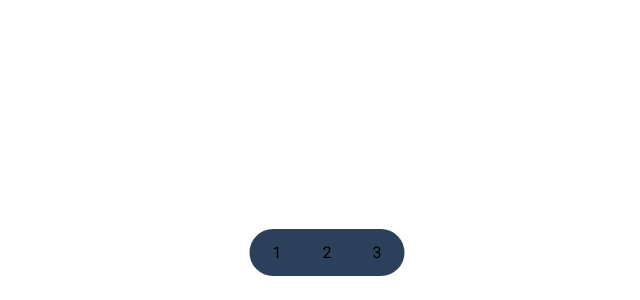
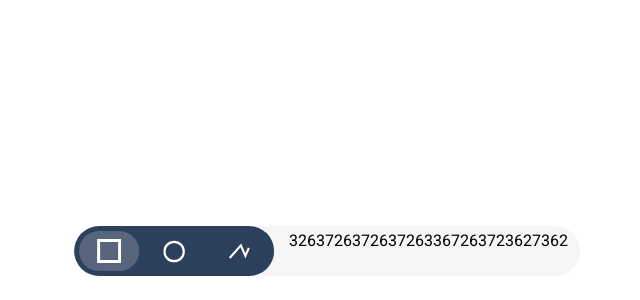
Before and after one commit to pavelSh-web/Graphic-editor, a React app: page / in a window 1280 px wide. Shown: the part 504-804 px from the top of the page, without its empty margins (313-953 px from the left). Built offline with nearby package versions, Linux system fonts and the light colour scheme.

Commit message:
Панели

```diff
--- a/public/panel.css
+++ b/public/panel.css
@@ -4,6 +4,8 @@
     left: 50%;
     transform: translateX(-50%);
     user-select: none;
+    display: flex;
+    align-items: center;
 }
 
 .panel-shapes {
@@ -15,10 +17,48 @@
 }
 
 .panel-shapes-type {
-    padding: 9px 18px;
+    width: 60px;
+    height: 40px;
+    display: flex;
+    align-items: center;
+    justify-content: center;
+    cursor: pointer;
+    border-radius: 25px;
+    transition: background 0.2s ease;
+}
+
+.panel-shapes-type svg {
+    display: block;
+    max-width: 24px;
+    transform: scale(0.9);
+    transition: transform 0.2s ease;
 }
 
 .panel-shapes-type.active {
     background: rgba(255, 255, 255, 0.2);
-    border-radius: 25px;
+    pointer-events: none;
 }
+
+.panel-shapes-type:hover {
+    background: rgba(255, 255, 255, 0.08);
+}
+
+.panel-shapes-type.active svg,
+.panel-shapes-type:hover svg {
+    transform: scale(1);
+}
+
+.panel-editor {
+    background: #F6F6F6;
+    padding: 5px 12px 5px 40px;
+    display: flex;
+    gap: 5px;
+    border-top-right-radius: 25px;
+    border-bottom-right-radius: 25px;
+    margin-left: -25px;
+    z-index: -1;
+}
+
+.panel-editor-inner {
+    height: 40px;
+}
--- a/public/style.css
+++ b/public/style.css
@@ -234,4 +234,5 @@
     pointer-events: none;
     opacity: 0;
     transition: opacity 0.1s ease;
+    user-select: none;
 }
--- a/src/editor/FigureEditor.ts
+++ b/src/editor/FigureEditor.ts
@@ -1,7 +1,7 @@
 import BaseShape from '../shapes/BaseShape';
 import ShapeControls from './ShapeControls';
 import shapeModules from '../shapes';
-import { autorun, isObservable, makeObservable, observable } from 'mobx';
+import { autorun, makeObservable, observable } from 'mobx';
 
 export default class FigureEditor {
     // @ts-ignore
@@ -14,12 +14,17 @@ export default class FigureEditor {
         height: window.innerHeight
     };
 
+    public shapeModules: any;
+    public activeType: string = 'rectangle';
+
     public shapes: BaseShape[] = [];
+    public contols: ShapeControls;
 
     constructor() {
+        this.shapeModules = shapeModules;
         this.initMobx();
 
-        ShapeControls.create(this.shapes, this);
+        this.contols = new ShapeControls(this.shapes, this);
 
         this.initCanvas();
         this.loadFromLS();
@@ -31,7 +36,8 @@ export default class FigureEditor {
 
     initMobx() {
         makeObservable(this, {
-            shapes: observable
+            shapes: observable,
+            activeType: observable
         });
 
         autorun(() => {
@@ -63,9 +69,13 @@ export default class FigureEditor {
         }
     }
 
+    setActiveType(type:string) {
+        this.activeType = type;
+    }
+
     createShape(shapeData: any, skipRender = false) {
         // @ts-ignore
-        const shapeModule = shapeModules[shapeData.type];
+        const shapeModule = this.shapeModules[shapeData.type];
 
         if (shapeModule) {
             const shapeInstance = observable(new (shapeModule)({
@@ -79,6 +89,8 @@ export default class FigureEditor {
             if (!skipRender) {
                 this.renderCtx();
             }
+
+            this.contols.createControl(shapeInstance);
 
             return shapeInstance;
         }
@@ -114,10 +126,10 @@ export default class FigureEditor {
             const { pageX, pageY } = e as unknown as PointerEvent;
             const initialPointer = { pageX, pageY };
 
-            ShapeControls.stop();
+            this.contols.stop();
 
             const shape = this.createShape({
-                type: this.shapes.length % 2 ? 'ellipse' : 'rectangle',
+                type: this.activeType,
                 ctx: this.ctx,
                 bound: {
                     fromX: pageX,
@@ -140,7 +152,7 @@ export default class FigureEditor {
                 this.renderCtx();
             });
 
-            $('body').one('pointerup.shape', (e) => {
+            this.contols.$controlContainer.one('pointerup.figure-editor', (e) => {
                 const { pageX, pageY } = e as unknown as PointerEvent;
                 const distance = Math.sqrt((pageX - initialPointer.pageX) ** 2 + (pageY - initialPointer.pageY) ** 2);
 
@@ -167,11 +179,11 @@ export default class FigureEditor {
 
                 this.renderCtx();
 
-                ShapeControls.start();
+                this.contols.start();
             });
         });
 
-        // $(window).on('unload', this.saveToLS);
+        $(window).on('unload', this.saveToLS);
 
         this.renderCtx();
     }
--- a/src/editor/ShapeControls.ts
+++ b/src/editor/ShapeControls.ts
@@ -1,5 +1,5 @@
 import BaseShape, { ShapeBound } from '../shapes/BaseShape';
-import { autorun, computed, isObservable, makeObservable, reaction } from 'mobx';
+import { autorun, computed, makeObservable, reaction } from 'mobx';
 
 const controlContainerClass = 'shape-controls';
 const controlClass = 'shape-control';
@@ -10,46 +10,35 @@ let shiftPressed = false;
 let _keyUpTimeout: any = null;
 
 export default class ShapeControls {
-    private static stopped: boolean = false;
+    private stopped: boolean = false;
+
+    shapes: BaseShape[] = [];
+
+    editor: any;
 
     // @ts-ignore
-    static _instance: ShapeControls;
-    static shapes: BaseShape[] = [];
+    $controlContainer: JQuery;
 
-    static editor: any;
-
-    static $controlContainer: JQuery;
-
-    static get $controls() {
+    get $controls() {
         return this.$controlContainer.find('.shape-control');
     }
 
-    static get focusedShapes() {
+    get focusedShapes() {
         return this.shapes.filter(shape => shape.hasState('focus'));
     }
 
-    static create(shapes: BaseShape[], editor: any) {
-        if (this._instance) {
-            return this._instance;
-        }
+    constructor(shapes: BaseShape[], editor: any) {
+        this.shapes = shapes;
+        this.editor = editor;
 
-        this._instance = new ShapeControls(shapes, editor);
+        this.initControls();
+        this.bindPointerEvents();
+        this.bindKeyboardEvents();
 
-        return this._instance;
+        this.initMobx();
     }
 
-    constructor(shapes: BaseShape[], editor: any) {
-        ShapeControls.shapes = shapes;
-        ShapeControls.editor = editor;
-
-        ShapeControls.initControls();
-        ShapeControls.bindPointerEvents();
-        ShapeControls.bindKeyboardEvents();
-
-        ShapeControls.initMobx();
-    }
-
-    private static initMobx() {
+    private initMobx() {
         makeObservable(this, {
             focusedShapes: computed
         });
@@ -59,13 +48,13 @@ export default class ShapeControls {
         });
     }
 
-    private static initControls() {
+    private initControls() {
         this.$controlContainer = $(`<div class="${ controlContainerClass }"></div>`);
 
-        $('body').append(this.$controlContainer);
+        $('body').prepend(this.$controlContainer);
     }
 
-    private static bindKeyboardEvents() {
+    private bindKeyboardEvents() {
         $(document).on('keydown', (e) => {
             const step = e.shiftKey ? 10 : 1;
             const isMove = e.code.includes('Arrow');
@@ -153,7 +142,7 @@ export default class ShapeControls {
         });
     }
 
-    private static bindPointerEvents() {
+    private bindPointerEvents() {
         let inMove = false;
         let inResize = false;
         let inRotate = false;
@@ -334,7 +323,7 @@ export default class ShapeControls {
         });
     }
 
-    static createControl(shape: BaseShape) {
+    createControl(shape: BaseShape) {
         shape.$control = $(`
             <div class="${ controlClass }" data-shape-id="${ shape.id }">
                 <div class="${ controlClass }-rotate ${ controlClass }-rotate__top-left" data-rotate-control="top,left"></div>
@@ -373,13 +362,13 @@ export default class ShapeControls {
         );
     }
 
-    static updateSizeControl(shape: BaseShape) {
+    updateSizeControl(shape: BaseShape) {
         if (shape.$control) {
             shape.$control.find(`.${ controlClass }-size`).text(`${ Math.round(shape.width) } × ${ Math.round(shape.height) }`);
         }
     }
 
-    static updateResizeContol(shape: BaseShape) {
+    updateResizeContol(shape: BaseShape) {
         if (shape.$control) {
             const { fromX, fromY, toX, toY, width, height } = shape.data.bound;
 
@@ -396,11 +385,11 @@ export default class ShapeControls {
         }
     }
 
-    static stop() {
+    stop() {
         this.stopped = true;
     }
 
-    static start() {
+    start() {
         this.stopped = false;
     }
 }
--- a/src/shapes/BaseShape.ts
+++ b/src/shapes/BaseShape.ts
@@ -154,11 +154,8 @@ export default class BaseShape {
             ...states
         }
 
-        // Мега костыль
         if (states.created) {
             this.normalizeBound();
-
-            ShapeControls.createControl(this);
         }
     }
 
--- a/src/views/Panel.tsx
+++ b/src/views/Panel.tsx
@@ -1,10 +1,12 @@
 import React from 'react';
 import PanelShapes from './PanelShapes';
+import PanelShapeEditor from './PanelShapeEditor';
 
 function Panel(props: any) {
     return (
-        <div className="panel">
-            <PanelShapes />
+        <div className="panel" onPointerDown={ (e) => e.stopPropagation() }>
+            <PanelShapes editor={ props.editor }/>
+            <PanelShapeEditor editor={ props.editor }/>
         </div>
     );
 }
--- /dev/null
+++ b/src/views/PanelShapeEditor.tsx
@@ -0,0 +1,13 @@
+import React, { useState } from 'react';
+
+const PanelShapeEditor = (props: any) => {
+    return (
+        <div className="panel-editor">
+            <div className="panel-editor-inner">
+                3263726372637263367263723627362
+            </div>
+        </div>
+    );
+};
+
+export default PanelShapeEditor;
--- a/src/views/PanelShapes.tsx
+++ b/src/views/PanelShapes.tsx
@@ -1,13 +1,34 @@
-import React from 'react';
+import React, { useState } from 'react';
 
-function PanelShapes(props: any) {
-    const types = [1,2,3];
+const PanelShapes = (props: any) => {
+    const [activeType, setType] = useState(props.editor.activeType);
+    const setActiveType = (type: string, e: any) => {
+        e.preventDefault();
+        e.stopPropagation();
+
+        props.editor.setActiveType(type);
+        setType(type);
+    }
 
     return (
         <div className="panel-shapes">
-            { types.map(type => <div className="panel-shapes-type">{ type }</div>) }
+            <div className={ `panel-shapes-type ${ activeType === 'rectangle' ? 'active' : '' }` } onPointerDown={ setActiveType.bind({}, 'rectangle') }>
+                <svg width="24" height="24" viewBox="0 0 24 24" fill="none">
+                    <rect x="1.5" y="1.5" width="21" height="21" stroke="white" strokeWidth="3"/>
+                </svg>
+            </div>
+            <div className={ `panel-shapes-type ${ activeType === 'ellipse' ? 'active' : '' }` } onPointerDown={ setActiveType.bind({}, 'ellipse') }>
+                <svg width="29" height="29" viewBox="0 0 29 29" fill="none">
+                    <rect x="1.5" y="1.5" width="26" height="26" rx="13" stroke="white" strokeWidth="3"/>
+                </svg>
+            </div>
+            <div className={ `panel-shapes-type ${ activeType === 'path' ? 'active' : '' }` } onPointerDown={ setActiveType.bind({}, 'path') }>
+                <svg width="31" height="22" viewBox="0 0 31 22" fill="none">
+                    <path d="M2 21L18 3L24.5 18L29.5 6.5" stroke="white" strokeWidth="3"/>
+                </svg>
+            </div>
         </div>
     );
-}
+};
 
 export default PanelShapes;
```
Also changed, not shown: public/sprite.svg.
